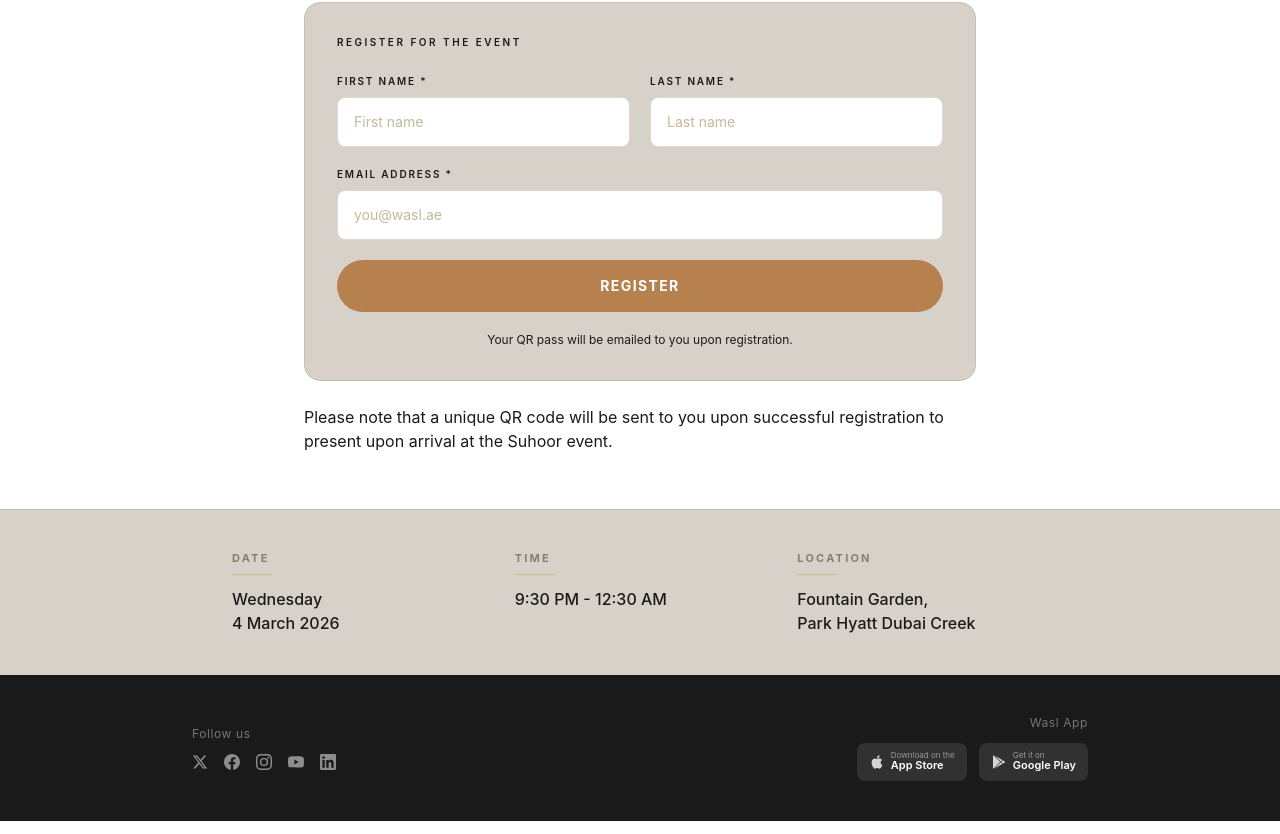
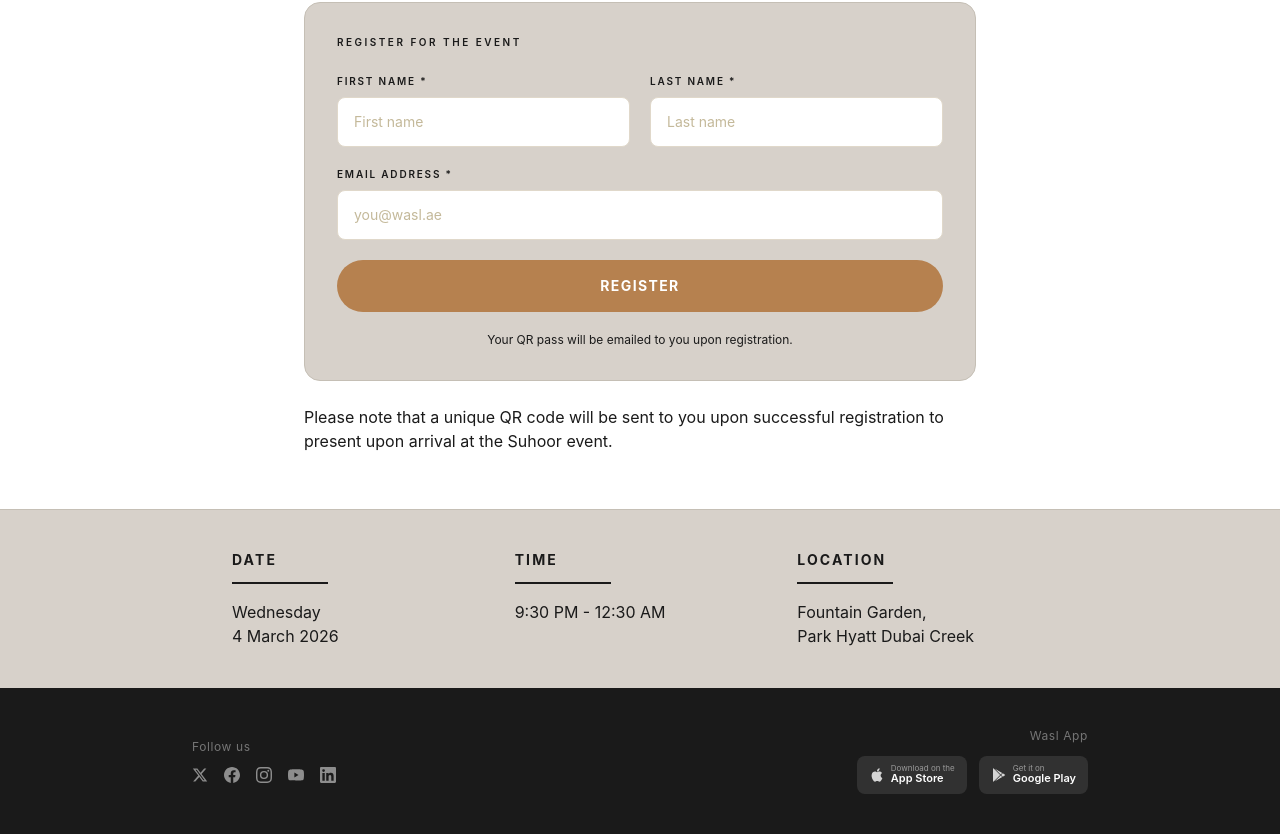
Before and after one commit to pranshu0604/wasl-qr, a Next.js app: page / in a window 1280 px wide. Shown: the part 634-1468 px from the top of the page. Built offline with nearby package versions, Linux system fonts and the light colour scheme.

Commit message:
changes 4

```diff
--- a/src/app/page.tsx
+++ b/src/app/page.tsx
@@ -174,29 +174,29 @@ export default function LandingPage() {
 
       {/* ─── Event Details Bar ─── */}
       <section className="bg-[#D7D1CA] border-t border-[#c5bfb5]">
-        <div className="max-w-4xl mx-auto px-6 sm:px-10 py-8 sm:py-10 grid grid-cols-1 sm:grid-cols-3 gap-6 sm:gap-8">
-          <div className="text-center sm:text-left">
-            <p className="text-[11px] font-bold tracking-[0.2em] uppercase text-[#8a7f6e] mb-2">
+        <div className="max-w-4xl mx-auto px-6 sm:px-10 py-8 sm:py-10 grid grid-cols-3 gap-4 sm:gap-8">
+          <div className="text-left">
+            <p className="text-sm font-bold tracking-[0.15em] uppercase text-[#1a1a1a] mb-3">
               Date
             </p>
-            <div className="w-10 h-px bg-[#c4952a]/40 mb-3 mx-auto sm:mx-0" />
-            <p className="text-[#1a1a1a] text-base font-medium">Wednesday</p>
-            <p className="text-[#1a1a1a] text-base font-medium">4 March 2026</p>
+            <div className="w-24 h-[2px] bg-[#1a1a1a] mb-4" />
+            <p className="text-[#1a1a1a] text-base">Wednesday</p>
+            <p className="text-[#1a1a1a] text-base">4 March 2026</p>
           </div>
-          <div className="text-center sm:text-left">
-            <p className="text-[11px] font-bold tracking-[0.2em] uppercase text-[#8a7f6e] mb-2">
+          <div className="text-left">
+            <p className="text-sm font-bold tracking-[0.15em] uppercase text-[#1a1a1a] mb-3">
               Time
             </p>
-            <div className="w-10 h-px bg-[#c4952a]/40 mb-3 mx-auto sm:mx-0" />
-            <p className="text-[#1a1a1a] text-base font-medium">9:30 PM - 12:30 AM</p>
+            <div className="w-24 h-[2px] bg-[#1a1a1a] mb-4" />
+            <p className="text-[#1a1a1a] text-base">9:30 PM - 12:30 AM</p>
           </div>
-          <div className="text-center sm:text-left">
-            <p className="text-[11px] font-bold tracking-[0.2em] uppercase text-[#8a7f6e] mb-2">
+          <div className="text-left">
+            <p className="text-sm font-bold tracking-[0.15em] uppercase text-[#1a1a1a] mb-3">
               Location
             </p>
-            <div className="w-10 h-px bg-[#c4952a]/40 mb-3 mx-auto sm:mx-0" />
-            <p className="text-[#1a1a1a] text-base font-medium">Fountain Garden,</p>
-            <p className="text-[#1a1a1a] text-base font-medium">Park Hyatt Dubai Creek</p>
+            <div className="w-24 h-[2px] bg-[#1a1a1a] mb-4" />
+            <p className="text-[#1a1a1a] text-base">Fountain Garden,</p>
+            <p className="text-[#1a1a1a] text-base">Park Hyatt Dubai Creek</p>
           </div>
         </div>
       </section>
```
